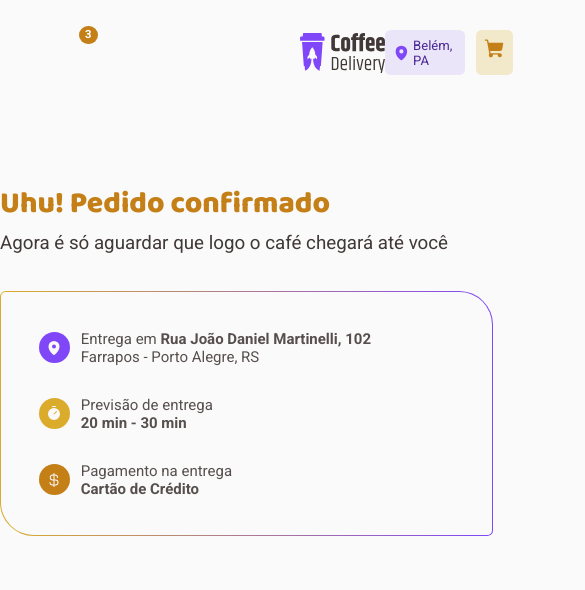
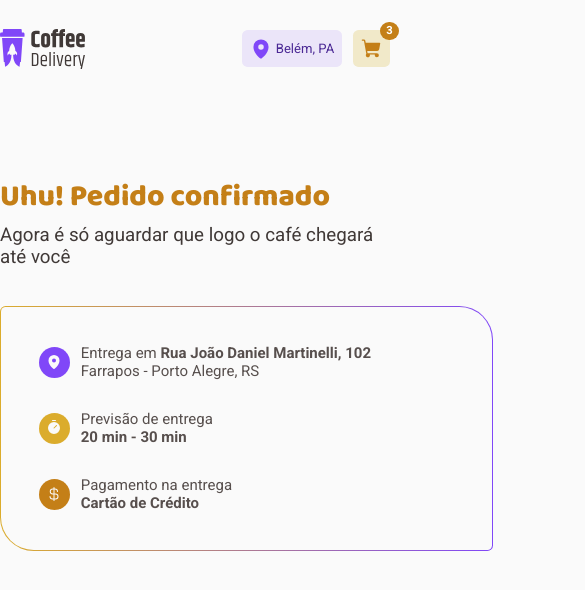
Before and after one commit to marlonandrei777/coffee-delivery, a React (Vite) app: page / in a window 390 px wide. Shown: the top 590 px of the page, 585 px wide, since content can reach past the window. Built offline with nearby package versions, Linux system fonts and the light colour scheme.

Commit message:
:iphone: Responsividade em construçao

```diff
--- a/src/components/Cart/styles.ts
+++ b/src/components/Cart/styles.ts
@@ -6,6 +6,7 @@ export const CartContainerLink = styled.a`
   border-radius: 0.375rem;
 
   font-size: 0;
+  position: relative;
 
   div {
     display: flex;
@@ -18,8 +19,8 @@ export const CartContainerLink = styled.a`
     height: 1.25rem;
 
     position: absolute;
-    top: 1.7rem;
-    right: 19.5rem;
+    bottom: 1.8rem;
+    left: 1.8rem;
 
     line-height: 0; // para o foco ao dar tab, ficar ajustado do tamanho da caixa
 
--- a/src/components/Header/styles.ts
+++ b/src/components/Header/styles.ts
@@ -5,7 +5,9 @@ export const HeaderContainer = styled.header`
   justify-content: space-between;
   align-items: center;
 
-  padding: 2rem 20rem; /* 10rem */
+  max-width: 70rem;
+  height: 6.5rem;
+  margin: 0 auto;
 `;
 
 export const LocalizationCartContainer = styled.div`
--- a/src/pages/Checkout/styles.ts
+++ b/src/pages/Checkout/styles.ts
@@ -2,7 +2,8 @@ import { styled } from "styled-components";
 import * as RadioGroup from "@radix-ui/react-radio-group";
 
 export const CheckoutContainer = styled.div`
-  padding: 2.5rem 20rem;
+  max-width: 70rem;
+  margin: 2.5rem auto;
 
   display: flex;
   justify-content: space-between;
--- a/src/pages/Home/styles.ts
+++ b/src/pages/Home/styles.ts
@@ -11,7 +11,10 @@ export const BannerContainer = styled.div`
 
   display: flex;
   justify-content: space-between;
-  padding: 5.88rem 20rem 6.75rem; /* 5.88rem 10rem 6.75rem; */
+
+  max-width: 100%;
+  margin: 0rem auto;
+  padding: 5.87rem 33rem;
 
   img {
     width: 29.75rem;
@@ -68,7 +71,8 @@ export const IconContainer = styled.div<{ $backGroundColor?: string }>`
 `;
 
 export const CoffeeContainer = styled.div`
-  padding: 2rem 20rem; /* 10rem */
+  max-width: 70rem;
+  margin: 2rem auto;
 
   h2 {
     font: 800 2rem "Baloo 2", sans-serif;
--- a/src/pages/Success/styles.ts
+++ b/src/pages/Success/styles.ts
@@ -1,13 +1,13 @@
 import { styled } from "styled-components";
 
 export const SuccessContentContainer = styled.div`
-  width: 97rem;
-  height: 23.75rem;
+  max-width: 70rem;
   margin: 5rem auto;
 
   background: url("../../../public/success-background.svg") no-repeat 934px
     bottom;
   background-position-y: 6.6rem;
+  background-position-x: 41.1rem;
   background-size: 30rem;
 
   h2 {
```
